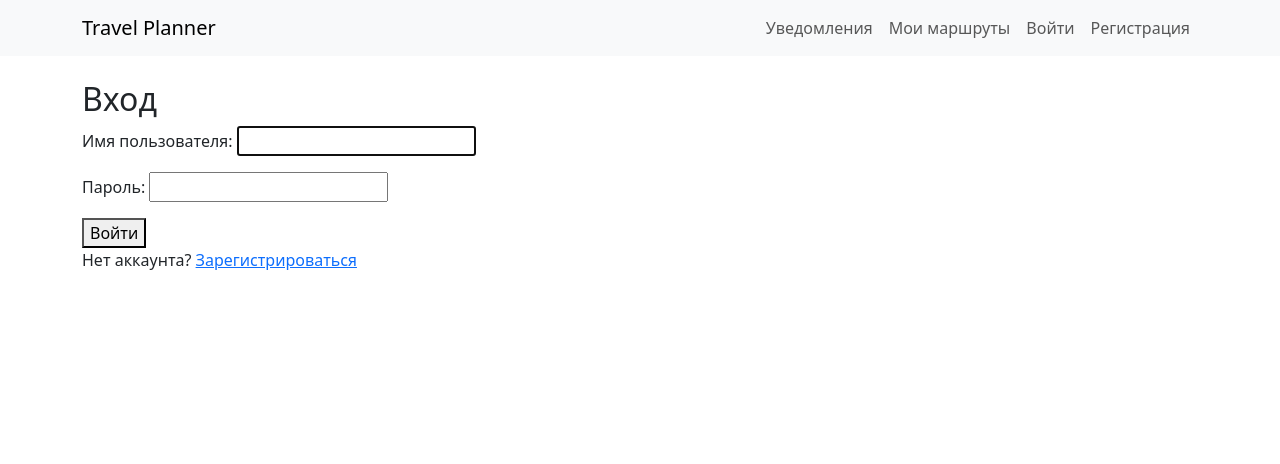
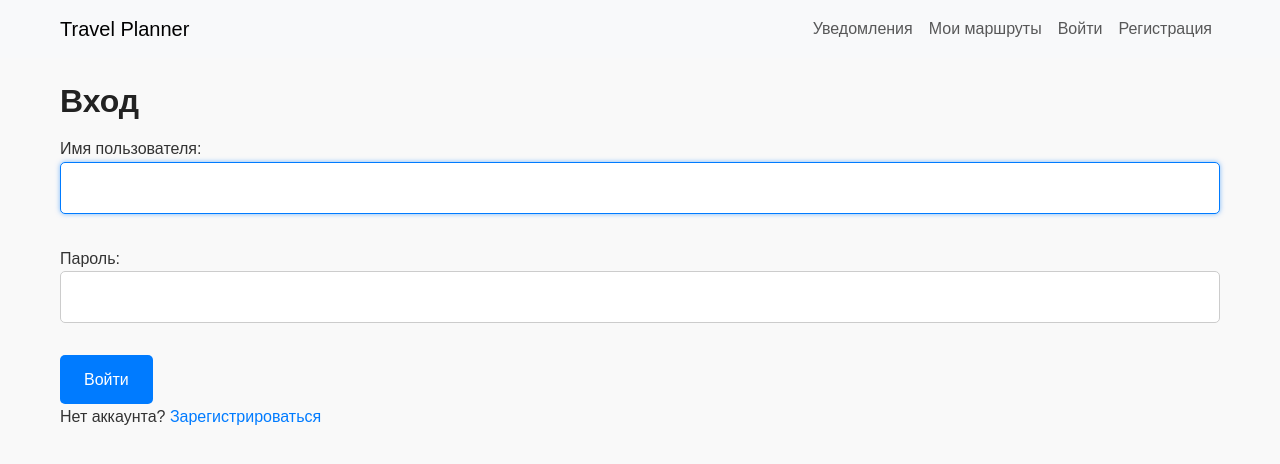
Before and after one commit to Showeelik/Website-Travel-Planner, a Django app: page /auth in a window 1280 px wide. Shown: the top 464 px of the page. Run offline with Django 5.2, Linux system fonts and the light colour scheme; parts of the project's set-up code (start-up, migrations or seed data) failed here and were passed over.

Commit message:
Добавление глобальных стилей и уведомлений; рефакторинг шаблонов для улучшения структуры и читаемости

```diff
--- /dev/null
+++ b/static/css/global.css
@@ -0,0 +1,170 @@
+/* Обнуление стилей */
+* {
+    margin: 0;
+    padding: 0;
+    box-sizing: border-box;
+}
+
+html {
+    font-size: 16px; /* Базовый размер шрифта */
+    scroll-behavior: smooth; /* Плавная прокрутка */
+}
+
+body {
+    font-family: 'Arial', sans-serif;
+    line-height: 1.6;
+    color: #333;
+    background-color: #f9f9f9;
+    padding: 0;
+    margin: 0;
+}
+
+/* Глобальные отступы */
+.container {
+    max-width: 1200px;
+    margin: 0 auto;
+    padding: 0 20px;
+}
+
+/* Заголовки */
+h1, h2, h3, h4, h5, h6 {
+    font-weight: bold;
+    color: #222;
+    margin-bottom: 1rem;
+}
+
+h1 {
+    font-size: 2.5rem;
+}
+
+h2 {
+    font-size: 2rem;
+}
+
+h3 {
+    font-size: 1.75rem;
+}
+
+/* Ссылки */
+a {
+    text-decoration: none;
+    color: #007BFF;
+    transition: color 0.3s ease;
+}
+
+a:hover {
+    color: #0056b3;
+}
+
+/* Кнопки */
+button,
+.btn {
+    display: inline-block;
+    padding: 0.75rem 1.5rem;
+    font-size: 1rem;
+    color: #fff;
+    background-color: #007BFF;
+    border: none;
+    border-radius: 5px;
+    cursor: pointer;
+    transition: background-color 0.3s ease;
+}
+
+button:hover,
+.btn:hover {
+    background-color: #0056b3;
+}
+
+/* Формы */
+input,
+textarea,
+select {
+    width: 100%;
+    padding: 0.75rem;
+    margin-bottom: 1rem;
+    border: 1px solid #ccc;
+    border-radius: 5px;
+    font-size: 1rem;
+}
+
+input:focus,
+textarea:focus,
+select:focus {
+    outline: none;
+    border-color: #007BFF;
+    box-shadow: 0 0 5px rgba(0, 123, 255, 0.5);
+}
+
+/* Таблицы */
+table {
+    width: 100%;
+    border-collapse: collapse;
+    margin-bottom: 1rem;
+}
+
+th, td {
+    padding: 0.75rem;
+    text-align: left;
+    border: 1px solid #ddd;
+}
+
+th {
+    background-color: #f4f4f4;
+    font-weight: bold;
+}
+
+/* Утилиты */
+.text-center {
+    text-align: center;
+}
+
+.text-right {
+    text-align: right;
+}
+
+.mb-1 {
+    margin-bottom: 0.5rem;
+}
+
+.mb-2 {
+    margin-bottom: 1rem;
+}
+
+.mb-3 {
+    margin-bottom: 1.5rem;
+}
+
+.mt-1 {
+    margin-top: 0.5rem;
+}
+
+.mt-2 {
+    margin-top: 1rem;
+}
+
+.mt-3 {
+    margin-top: 1.5rem;
+}
+
+.hidden {
+    display: none;
+}
+
+/* Адаптивность */
+@media (max-width: 768px) {
+    .container {
+        padding: 0 10px;
+    }
+
+    h1 {
+        font-size: 2rem;
+    }
+
+    h2 {
+        font-size: 1.75rem;
+    }
+
+    h3 {
+        font-size: 1.5rem;
+    }
+}
--- /dev/null
+++ b/static/js/toast.js
@@ -0,0 +1,32 @@
+document.addEventListener('DOMContentLoaded', function () {
+    // Получаем сообщения Django из контекста
+    const messages = JSON.parse(document.getElementById('django-messages').textContent);
+
+    // Проверяем, есть ли сообщения
+    if (messages.length > 0) {
+        const toastElement = document.getElementById('notificationToast');
+        const toastBody = toastElement.querySelector('.toast-body');
+
+        // Обрабатываем каждое сообщение
+        messages.forEach(message => {
+            // Устанавливаем текст уведомления
+            toastBody.textContent = message.message;
+
+            // Устанавливаем цвет фона в зависимости от уровня сообщения
+            if (message.level === 'success') {
+                toastElement.classList.remove('text-bg-danger');
+                toastElement.classList.add('text-bg-success');
+            } else if (message.level === 'error') {
+                toastElement.classList.remove('text-bg-success');
+                toastElement.classList.add('text-bg-danger');
+            }
+
+            // Инициализация и показ Toast
+            const toast = new bootstrap.Toast(toastElement, {
+                autohide: true,
+                delay: 3000, // Время отображения (в миллисекундах)
+            });
+            toast.show();
+        });
+    }
+});
--- a/templates/base.html
+++ b/templates/base.html
@@ -1,3 +1,5 @@
+{% load static %}
+
 <!DOCTYPE html>
 <html lang="ru">
 <head>
@@ -5,50 +7,15 @@
     <meta name="viewport" content="width=device-width, initial-scale=1.0">
     <title>{% block title %}Планировщик путешествий{% endblock %}</title>
     <link rel="stylesheet" href="https://cdn.jsdelivr.net/npm/bootstrap@5.3.0/dist/css/bootstrap.min.css">
+    <link rel="stylesheet" href="{% static 'css/global.css' %}">
 </head>
 <body>
-    <nav class="navbar navbar-expand-lg navbar-light bg-light">
-        <div class="container">
-            <a class="navbar-brand" href="{% url 'home' %}">Travel Planner</a>
-            <ul class="navbar-nav ms-auto">
-                <li class="nav-item">
-                    <a class="nav-link" href="{% url 'notification_list' %}">Уведомления</a>
-                </li>
-                <li class="nav-item">
-                    <a class="nav-link" href="{% url 'route_list' %}">Мои маршруты</a>
-                </li>
-                {% if user.is_authenticated %}
-                    <li class="nav-item">
-                        <form method="post" action="{% url 'logout' %}" style="display: inline;">
-                            {% csrf_token %}
-                            <button type="submit" class="btn btn-link nav-link">Выйти</button>
-                        </form>
-                    </li>
-                {% else %}
-                    <li class="nav-item">
-                        <a class="nav-link" href="{% url 'login' %}">Войти</a>
-                    </li>
-                    <li class="nav-item">
-                        <a class="nav-link" href="{% url 'register' %}">Регистрация</a>
-                    </li>
-                {% endif %}
-            </ul>
-        </div>
-    </nav>
-
+    {% include "include/header.html" %}
     <div class="container mt-4">
         {% block content %}
         {% endblock %}
     </div>
-    {% if messages %}
-        <div class="container mt-3">
-            {% for message in messages %}
-                <div class="alert alert-{{ message.tags }}">
-                    {{ message }}
-                </div>
-            {% endfor %}
-        </div>
-    {% endif %}
+    {% include "include/toach.html" %}
     <script src="https://cdn.jsdelivr.net/npm/bootstrap@5.3.0/dist/js/bootstrap.bundle.min.js"></script>
 </body>
 </html>
--- /dev/null
+++ b/templates/include/header.html
@@ -0,0 +1,28 @@
+<nav class="navbar navbar-expand-lg navbar-light bg-light">
+    <div class="container">
+        <a class="navbar-brand" href="{% url 'home' %}">Travel Planner</a>
+        <ul class="navbar-nav ms-auto">
+            <li class="nav-item">
+                <a class="nav-link" href="{% url 'notification_list' %}">Уведомления</a>
+            </li>
+            <li class="nav-item">
+                <a class="nav-link" href="{% url 'route_list' %}">Мои маршруты</a>
+            </li>
+            {% if user.is_authenticated %}
+                <li class="nav-item">
+                    <form method="post" action="{% url 'logout' %}" style="display: inline;">
+                        {% csrf_token %}
+                        <button type="submit" class="btn btn-link nav-link">Выйти</button>
+                    </form>
+                </li>
+            {% else %}
+                <li class="nav-item">
+                    <a class="nav-link" href="{% url 'login' %}">Войти</a>
+                </li>
+                <li class="nav-item">
+                    <a class="nav-link" href="{% url 'register' %}">Регистрация</a>
+                </li>
+            {% endif %}
+        </ul>
+    </div>
+</nav>
```
Also changed, not shown: templates/home.html (+4 -6 lines), templates/include/toach.html (added, +33 -0 lines), travel_planner/settings.py (+10 -1 lines), templates/include/footer.html (added).
